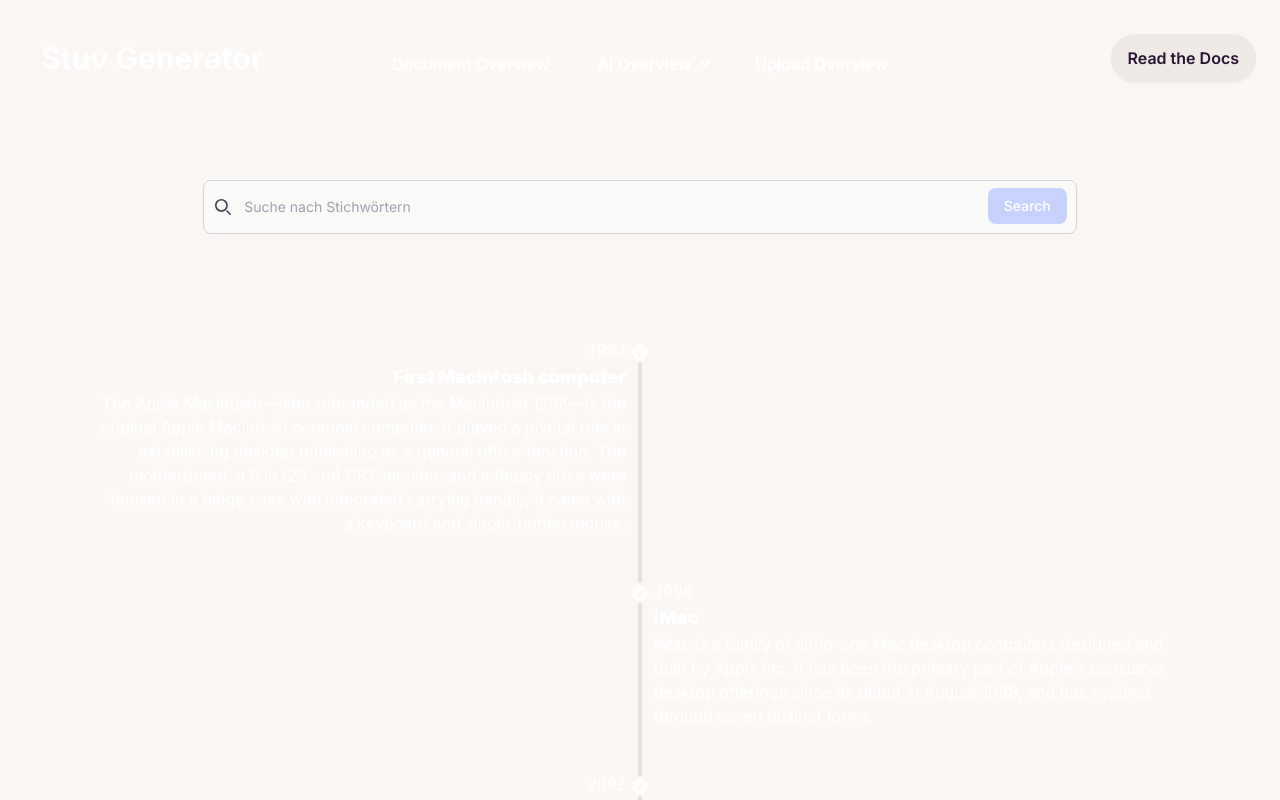
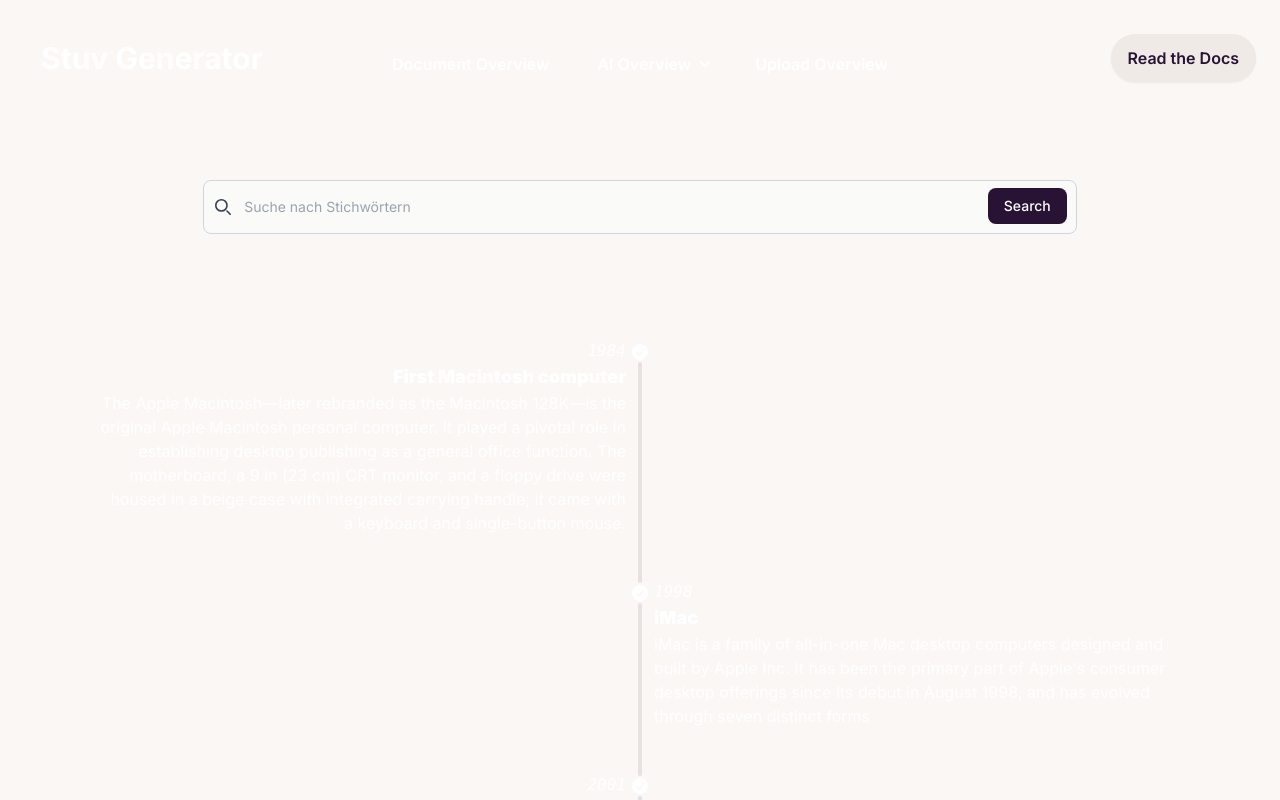
Before and after one commit to LarsBuechler/Stuv_Protokoll_Management, a Next.js app in the folder frontend/stuv_project/: page / in a window 1280 px wide. Shown: the top 800 px of the page. Built offline with nearby package versions, Linux system fonts and the light colour scheme.

Commit message:
Style Changes

```diff
--- a/frontend/stuv_project/app/DocumentOverview/page.tsx
+++ b/frontend/stuv_project/app/DocumentOverview/page.tsx
@@ -19,18 +19,18 @@ const DocumentOverview = async () => {
     <div>
         <Navbar />
 
-        <div className='text-2xl ml-10'>Document Overview</div>
+        <div className='text-3xl ml-10 text-center text-bold text-neutral pt-10'>Document Overview</div>
 
         <div className=" overflow-x-auto my-20 mx-40">
           <table className="table table-xs table-pin-rows table-pin-cols">
             <thead>
-              <tr className='text-lg text-center'>
+              <tr className='text-lg text-center text-neutral'>
                 <td>ID</td>
                 <td>Name</td>
                 <td>E-Mail</td>
               </tr>
             </thead>
-            <tbody className=''>
+            <tbody className='text-primary-content'>
               {comments.map(comment => <tr key={comment.id}>
                 <td>{comment.id}</td>
                 <td>{comment.name}</td>
--- a/frontend/stuv_project/app/UploadOverview/page.tsx
+++ b/frontend/stuv_project/app/UploadOverview/page.tsx
@@ -9,9 +9,11 @@ const UploadOverview = () => {
     <div>
         <Navbar />
 
-        <h1 className='text-center pt-20 pb-10 text-3xl'>Upload neuer Dateien</h1>
+        <h1 className='text-center pt-20 pb-10 text-3xl text-neutral'>Upload neuer Dateien</h1>
 
         <FileInput />
+
+        <div className='py-20'></div>
 
         <Footer />
     </div>
--- a/frontend/stuv_project/app/components/Search/Search.tsx
+++ b/frontend/stuv_project/app/components/Search/Search.tsx
@@ -11,8 +11,8 @@ const Search = () => {
                         <path stroke="currentColor" stroke-linecap="round" stroke-linejoin="round" stroke-width="2" d="m19 19-4-4m0-7A7 7 0 1 1 1 8a7 7 0 0 1 14 0Z"/>
                     </svg>
                 </div>
-                <input type="search" id="default-search" className="block w-full p-4 ps-10 text-sm text-gray-900 border border-gray-300 rounded-lg bg-stone-50 focus:ring-gray-500 focus:border-gray-500 dark:bg-stone-50 dark:border-gray-600 dark:placeholder-gray-600 dark:text-neutral-800 dark:focus:ring-gray-500 dark:focus:border-gray-500" placeholder="Suche nach Stichwörtern" required></input>
-                <button type="submit" className="text-white absolute end-2.5 bottom-2.5 bg-indigo-200 hover:bg-zinc-300 focus:ring-4 focus:outline-none focus:ring-gray-300 font-medium rounded-lg text-sm px-4 py-2 dark:bg-zinc-600 dark:hover:bg-blue-800 dark:focus:ring-gray-800">Search</button>
+                <input type="search" id="default-search" className="block w-full p-4 ps-10 text-sm text-neutral border border-gray-300 rounded-lg bg-stone-50 focus:ring-gray-500 focus:border-gray-500 dark:bg-stone-50 dark:border-gray-600 dark:placeholder-neutral dark:text-neutral dark:focus:ring-gray-500 dark:focus:border-gray-500" placeholder="Suche nach Stichwörtern" required></input>
+                <button type="submit" className="text-white absolute end-2.5 bottom-2.5 bg-neutral hover:bg-zinc-300 focus:ring-4 focus:outline-none focus:ring-gray-300 font-medium rounded-lg text-sm px-4 py-2 dark:bg-neutral dark:hover:bg-accent dark:focus:ring-gray-800">Search</button>
             </div>
         </form>
     </div>
--- a/frontend/stuv_project/app/layout.tsx
+++ b/frontend/stuv_project/app/layout.tsx
@@ -5,7 +5,7 @@ import './globals.css'
 const inter = Inter({ subsets: ['latin'] })
 
 export const metadata: Metadata = {
-  title: 'Create Next App',
+  title: 'Stuv Generator',
   description: 'Generated by create next app',
 }
 
```
